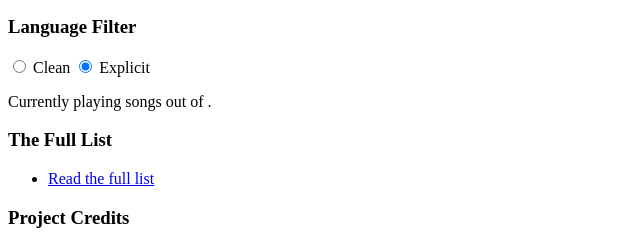
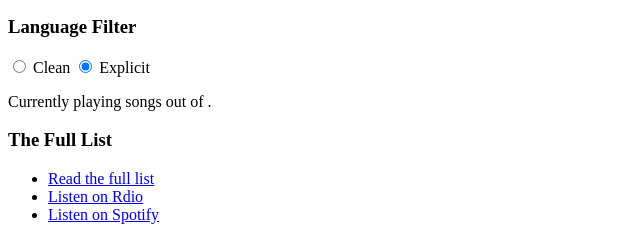
Before and after one commit to nprapps/bestsongs15-midyear, a Flask app: template templates/index.html in a window 1280 px wide. Shown: the part 1772-2016 px from the top of the page, without its empty margins (0-640 px from the left). Run offline with Flask 2, Linux system fonts and the light colour scheme; the template is opened without the code that fills it, so the values that code supplies are empty; some libraries are stand-ins or nearby versions.

Commit message:
add streaming links

```diff
--- a/templates/_filter.html
+++ b/templates/_filter.html
@@ -58,8 +58,8 @@
                     <h3>The Full List</h3>
                         <ul class="list-unstyled">
                         <li><a href="http://www.npr.org/2015/06/29/418593463/the-complete-list-npr-musics-favorite-songs-of-2015-so-far" target="_blank"><i class="fa fa-fw fa-list-ul"></i> Read the full list</a></li>
-                        <!-- <li><a href="#"><i class="icon-rdio"></i> Listen on Rdio</a></li>
-                        <li><a href="#"><i class="icon-spotify-circled"></i> Listen on Spotify</a></li>-->
+                        <li><a href="http://rd.io/x/QXXbvzON2Y4/"><i class="icon-rdio"></i> Listen on Rdio</a></li>
+                        <li><a href="https://play.spotify.com/user/npr_music/playlist/2ix23XaPdGiuapiWb2vp0j"><i class="icon-spotify-circled"></i> Listen on Spotify</a></li>
                     </ul>
                 </div>
 
```
